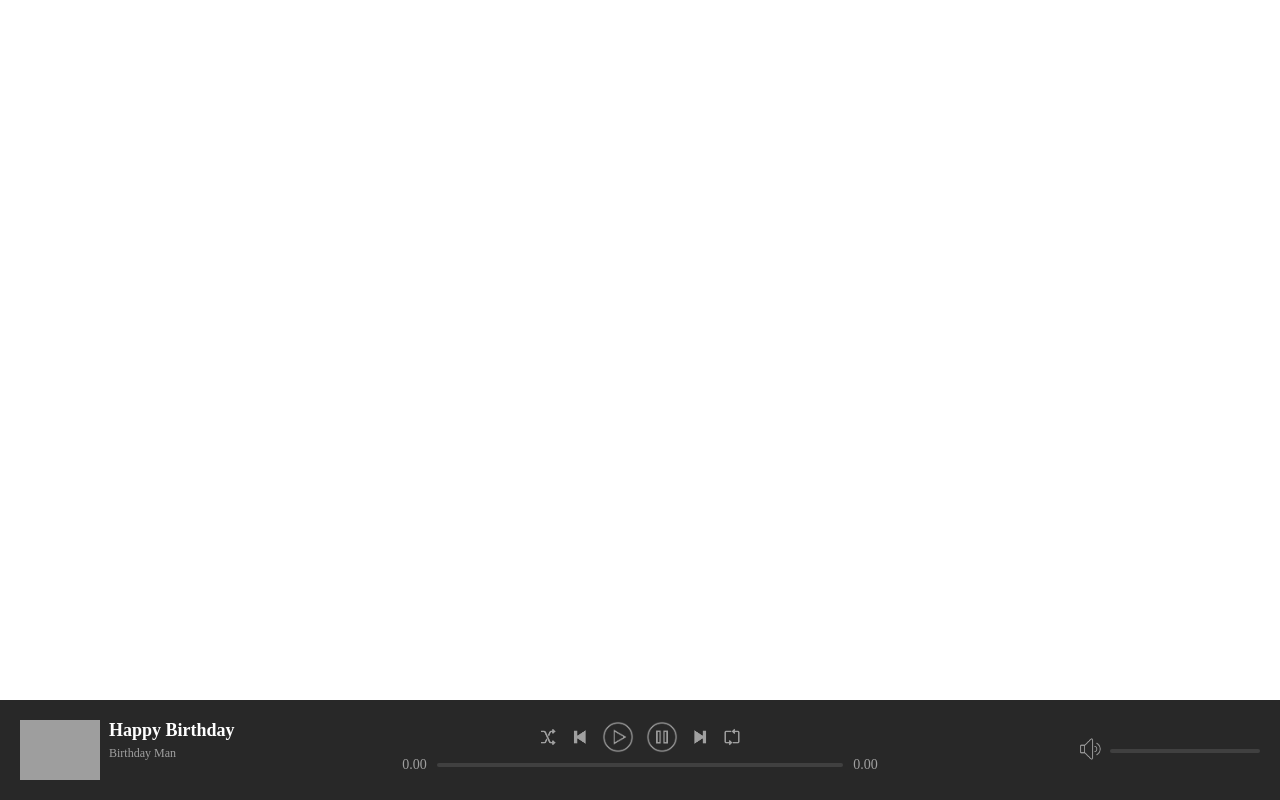
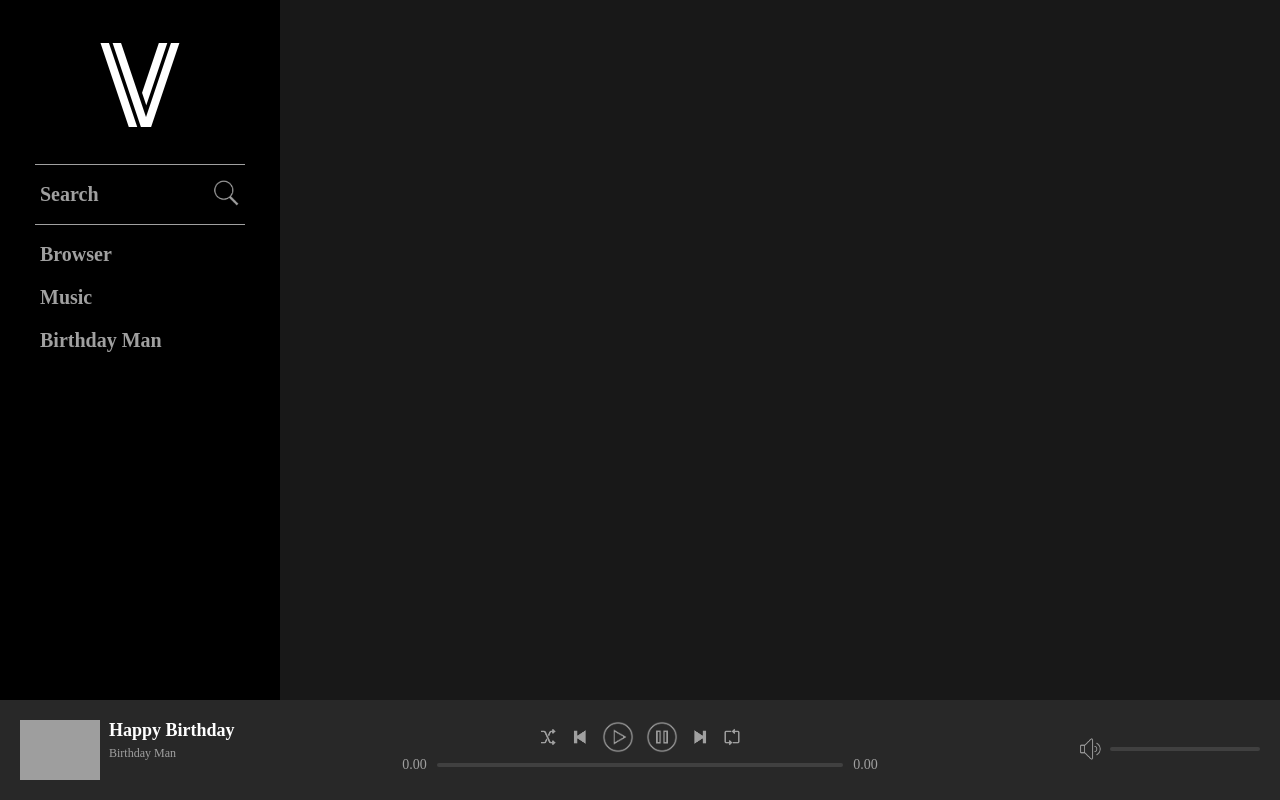
Before and after one commit to RestlessCoder/VoiseM, a PHP site: page / in a window 1280 px wide. Run offline with PHP 8.4, Linux system fonts and the light colour scheme; the visitor is signed in with stand-in values (Sample User, id 1); grey boxes are pictures that could not be loaded.

Commit message:
Add navigation bar

```diff
--- a/assets/css/style.css
+++ b/assets/css/style.css
@@ -5,7 +5,45 @@ html, body {
   box-sizing: border-box;
   padding: 0;
   margin: 0;
+  height: 100%;
+  background-color: #181818; }
+
+#topContainer {
+  width: 100%;
   height: 100%; }
+  #topContainer .navbarContainer {
+    background-color: #000;
+    position: fixed;
+    width: 280px;
+    height: 100%;
+    top: 0;
+    left: 0; }
+    #topContainer .navbarContainer .navBar {
+      display: flex;
+      flex-direction: column;
+      margin: 35px; }
+    #topContainer .navbarContainer .navBrand {
+      margin: 0 auto;
+      padding-bottom: 25px; }
+    #topContainer .navbarContainer .group {
+      padding: 8px 5px;
+      border-top: 1px solid #a0a0a0; }
+      #topContainer .navbarContainer .group .navItem {
+        padding: 10px 0;
+        font-weight: bold;
+        font-size: 20px;
+        position: relative; }
+        #topContainer .navbarContainer .group .navItem .navItemLink {
+          text-decoration: none;
+          color: #a0a0a0; }
+          #topContainer .navbarContainer .group .navItem .navItemLink:hover {
+            color: #FFF; }
+          #topContainer .navbarContainer .group .navItem .navItemLink .icon {
+            position: absolute;
+            top: 6px;
+            right: 0;
+            height: 28px;
+            width: 28px; }
 
 #playingBarContainer {
   background-color: #282828;
@@ -41,7 +79,8 @@ html, body {
           width: 150px;
           height: 4px;
           background-color: #404040;
-          border-radius: 2px; }
+          border-radius: 2px;
+          margin-bottom: 4px; }
         #playingBarContainer #playingBar #playingBarRight .volumeBar .progress {
           background-color: #a0a0a0;
           width: 0%;
--- a/assets/scss/style.scss
+++ b/assets/scss/style.scss
@@ -3,6 +3,8 @@ $dark-grey: #282828;
 $grey-color: #a0a0a0;
 $lightGrey-color: #404040;
 $white-color: #FFF;
+$darkBlack-color: #181818;
+$black-color: #000;
 
 // ===== MIXIN =====
 @mixin border-box() {
@@ -17,6 +19,61 @@ html, body {
   padding: 0;
   margin: 0;
   height: 100%;
+  background-color: $darkBlack-color;
+}
+
+#topContainer {
+  width: 100%;
+  height: 100%;
+
+  .navbarContainer {
+    background-color: $black-color;
+    position: fixed;
+    width: 280px;
+    height: 100%;
+    top: 0;
+    left: 0;
+
+    .navBar {
+      display: flex;
+      flex-direction: column;
+      margin: 35px;
+    }
+
+    .navBrand {
+      margin: 0 auto;
+      padding-bottom: 25px;
+    }
+
+    .group {
+      padding: 8px 5px;
+      border-top: 1px solid $grey-color;
+
+      .navItem {
+        padding: 10px 0;
+        font-weight: bold;
+        font-size: 20px;
+        position: relative;
+
+        .navItemLink {
+          text-decoration: none;
+          color: $grey-color;
+
+          &:hover {
+            color: $white-color;
+          }
+
+          .icon {
+            position: absolute;
+            top: 6px;
+            right: 0;
+            height: 28px;
+            width: 28px;
+          }
+        }
+      }
+    }
+  }
 }
 
 #playingBarContainer {
@@ -64,6 +121,7 @@ html, body {
           height: 4px;
           background-color: $lightGrey-color;
           border-radius: 2px;
+          margin-bottom: 4px;
         }
 
         .progress {
--- a/index.php
+++ b/index.php
@@ -25,6 +25,32 @@
 </head>
 <body>
 
+	<div id="mainContainer">
+		<div id="topContainer">
+			<div class="navbarContainer">
+				<nav class="navBar">
+					<a class="navBrand">
+						<img src="assets/images/icons/logo-brand.png" class="logo">
+					</a>
+					<div class="group">
+						<div class="navItem">
+							<a href="search.php" class="navItemLink">Search<img src="assets/images/icons/search.png" class="icon"></a>
+						</div>
+					</div>
+					<div class="group">
+						<div class="navItem">
+							<a href="browser.php" class="navItemLink">Browser</a>
+						</div>
+						<div class="navItem">
+							<a href="yourMusic.php" class="navItemLink">Music</a>
+						</div>
+						<div class="navItem">
+							<a href="profile.php" class="navItemLink">Birthday Man</a>
+						</div>
+					</div>
+				</nav>
+			</div>
+		</div>
 		<div id="playingBarContainer">
 			<div id="playingBar">
 				<div id="playingBarLeft">
@@ -89,6 +115,8 @@
 					</div>
 				</div>
 			</div>
+		</div>
+	</div>
 
 
 	<script src="https://ajax.googleapis.com/ajax/libs/jquery/3.3.1/jquery.min.js"></script>
```
Also changed, not shown: assets/images/icons/logo-brand.png (added), 1 other file. Lines whose indentation alone changed are shown as unchanged.
